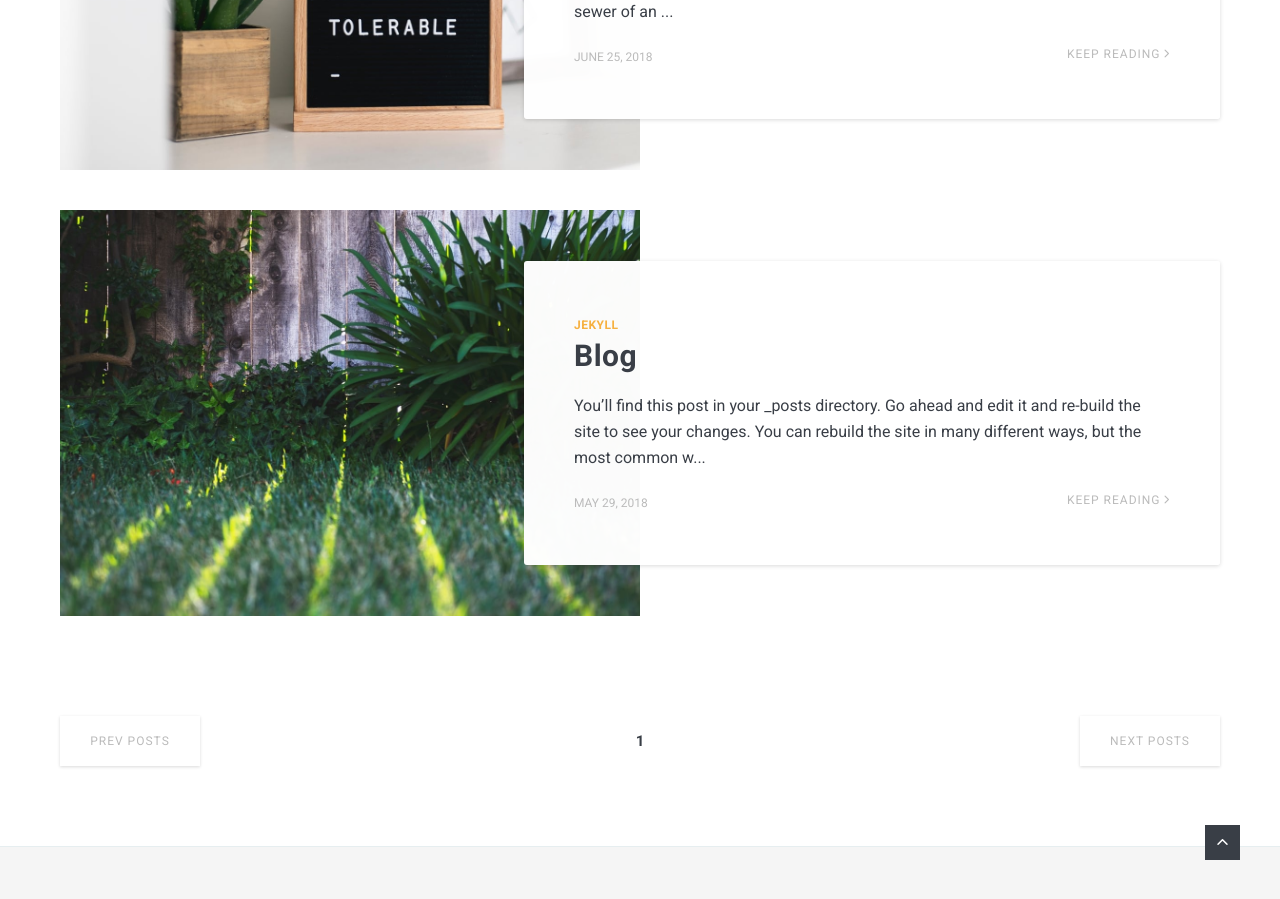
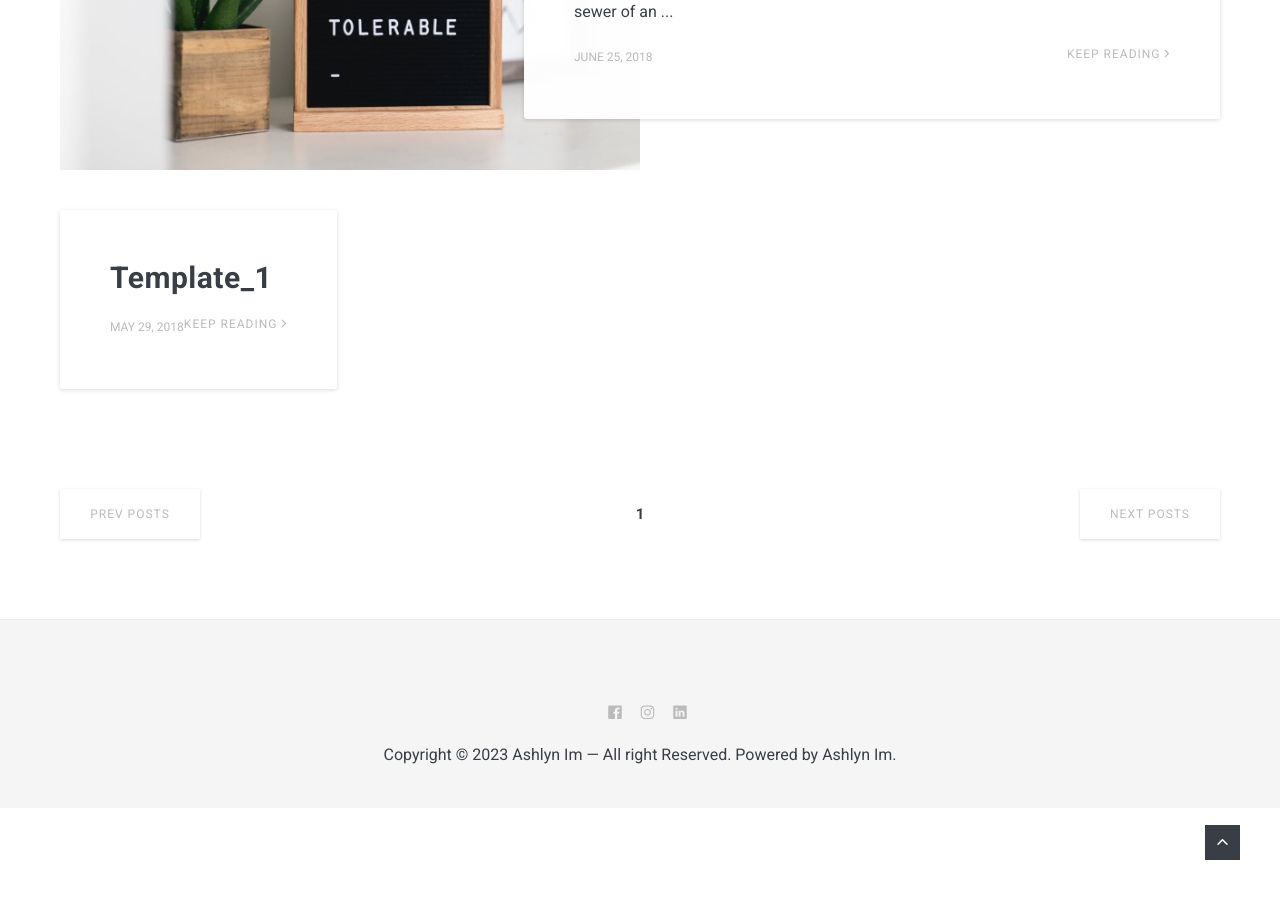
Before and after one commit to imychangemaker/ashlynim, a Jekyll site: the page built from index.html, in a window 1280 px wide and 900 px high, scrolled down 1546 px. Built offline with Jekyll 4.4.1, drawn with Linux system fonts in a browser that asks for light colours; nearby versions of some CDN libraries; the list of posts is cut into pages by our own code.

Commit message:
Update 2018-05-29-Template_1.markdown

```diff
--- a/_posts/2018-05-29-Template_1.markdown
+++ b/_posts/2018-05-29-Template_1.markdown
@@ -1,4 +1,4 @@
----
+<!-- ---
 layout: post
 title:  Blog
 date:   2018-05-29 18:05:55 +0300
@@ -23,4 +23,4 @@ Check out the [Jekyll docs][jekyll-docs] for more info on how to get the most ou
 
 [jekyll-docs]: https://jekyllrb.com/docs/home
 [jekyll-gh]:   https://github.com/jekyll/jekyll
-[jekyll-talk]: https://talk.jekyllrb.com/
+[jekyll-talk]: https://talk.jekyllrb.com/ -->
```
